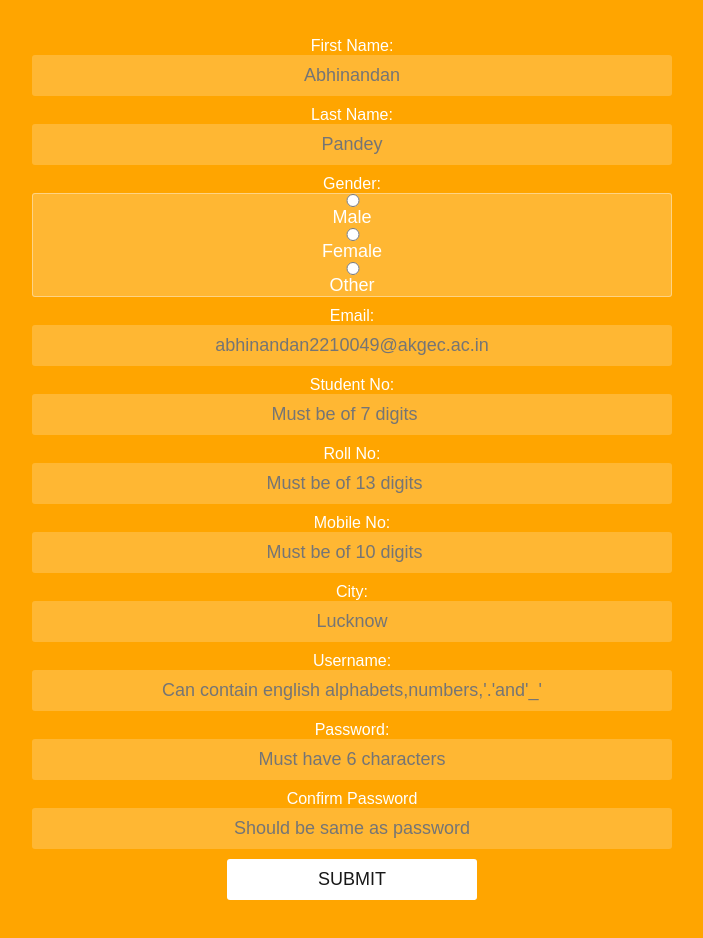
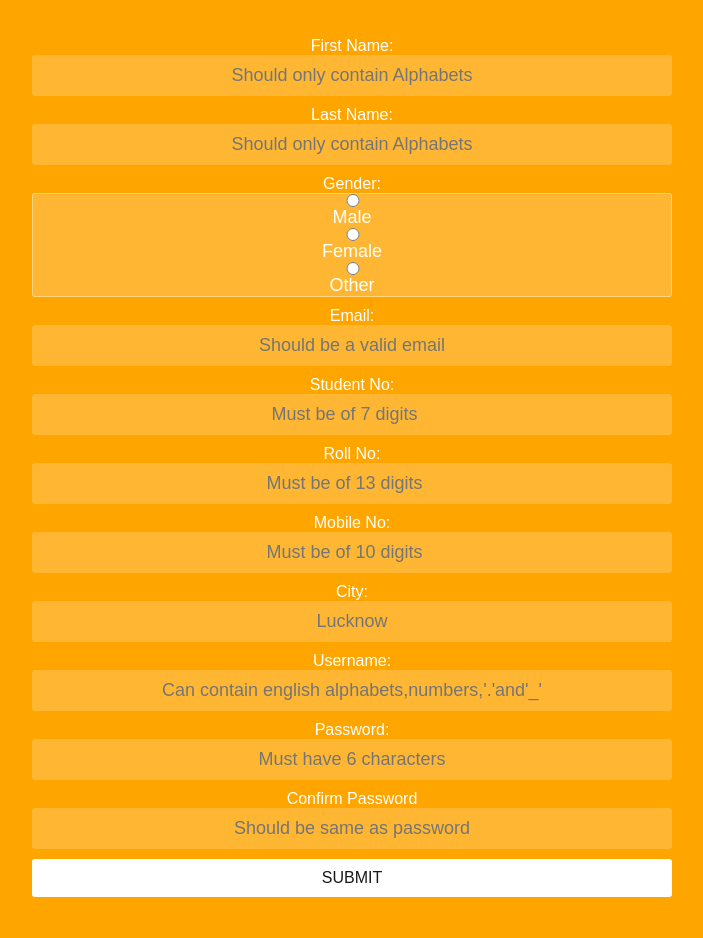
Before and after one commit to abhinandnn/form-reactjs, a React (Create React App) app: page / in a window 1280 px wide. Shown: the part 100-1038 px from the top of the page, without its empty margins (288-991 px from the left). Built offline with nearby package versions, Linux system fonts and the light colour scheme.

Commit message:
added realtime validation

```diff
--- a/public/styles.css
+++ b/public/styles.css
@@ -66,7 +66,7 @@ button {
   padding: 10px 15px;
   color: #181818;
   border-radius: 3px;
-  width: 250px;
-  font-size: 18px;
+  width: 50vw;
+  font-size: 1rem;
   cursor: pointer;
 }
--- a/src/components/Validation.jsx
+++ b/src/components/Validation.jsx
@@ -1,4 +1,4 @@
-import React, { useState } from "react";
+import React, { useState, useEffect } from "react";
 
 const useForm = () => {
 const [inputs, setInputs] = useState({
@@ -27,19 +27,40 @@ const [error,setError]  =  useState({
     password: "",
     password2: ""
 })
-
+useEffect(() => {
+  setError(error => ({
+    ...error,
+     password2:inputs.password !== inputs.password2 ? "Passwords do not match." : ""
+    }))
+  }
+, [inputs.password, inputs.password2]);
   const handleChange = e => {
     setInputs({
       ...inputs,
       [e.target.name]: e.target.value
     });
-
+    setError( {
+      ...error,
+      [e.target.name]:
+        (e.target.name === "firstname" && !valid_text.test(e.target.value)) |
+    (e.target.name === "lastname" && !valid_text.test(e.target.value)) |
+      (e.target.name === "address" && !valid_text.test(e.target.value)) |
+        (e.target.name === "email" && (!email_valid.test(e.target.value) | e.target.value === "")) |
+         (e.target.name === "studentno" && !studentno_valid.test(e.target.value)) |
+     (e.target.name === "rollno" && !rollno_valid.test(e.target.value)) |
+        (e.target.name === "mobile" && !mobile_valid.test(e.target.value)) |
+     (e.target.name === "username" && (!username_valid.test(e.target.value) |e.target.value === "")) ||
+        (e.target.name === "password" && (!password_valid.test(e.target.value) | e.target.value === "" || e.target.value.length < 6)) ||
+       (e.target.name === "gender" && e.target.value === "")
+          ? `Enter the ${e.target.name} correctly!`
+          : ""
+    })
   };
   const email_valid= /^[^\s@]+@[^\s@]+\.[^\s@]+$/;
   const mobile_valid= /^((\+91)|(91)|0?)[6-9]\d{9}$/;
   const rollno_valid= /^[1-2]\d{12}$/;
   const studentno_valid= /^[1-2]\d{6}$/;
-  const valid_text=/^[a-zA-Z ]*$/;
+  const valid_text=/^[a-zA-Z][a-zA-Z ]{1,}$/;
   const username_valid=/^[a-zA-Z][a-zA-Z0-9._]{4,}$/;
   const password_valid=/^(?=.*[A-Za-z])(?=.*\d)[A-Za-z\d]{6,}/;
   const handleSubmit = e => {
--- a/src/components/form.jsx
+++ b/src/components/form.jsx
@@ -15,7 +15,7 @@ function Form() {
           maxLength={20}
             type="text"
             name="firstname"
-            placeholder="Abhinandan"
+            placeholder="Should only contain Alphabets"
             value={inputs.firstname}
             onChange={handleChange}
           />
@@ -25,13 +25,13 @@ function Form() {
           maxLength={20}
             type="text"
             name="lastname"
-            placeholder="Pandey"
+            placeholder="Should only contain Alphabets"
             value={inputs.lastname}
             onChange={handleChange}
           />
           <p className="eror">{error.lastname}</p>
           <label>Gender:</label>
-          <div className="gender" onChange={handleChange}>
+          <div className="gender" onChange={handleChange} required>
         <input type="radio" value="Male" name="gender" /> Male
         <input type="radio" value="Female" name="gender" /> Female
         <input type="radio" value="Other" name="gender" /> Other
@@ -42,7 +42,7 @@ function Form() {
           maxLength={100}
             type="email"
             name="email"
-            placeholder="abhinandan2210049@akgec.ac.in"
+            placeholder="Should be a valid email"
             value={inputs.email}
             onChange={handleChange}
           />
```
